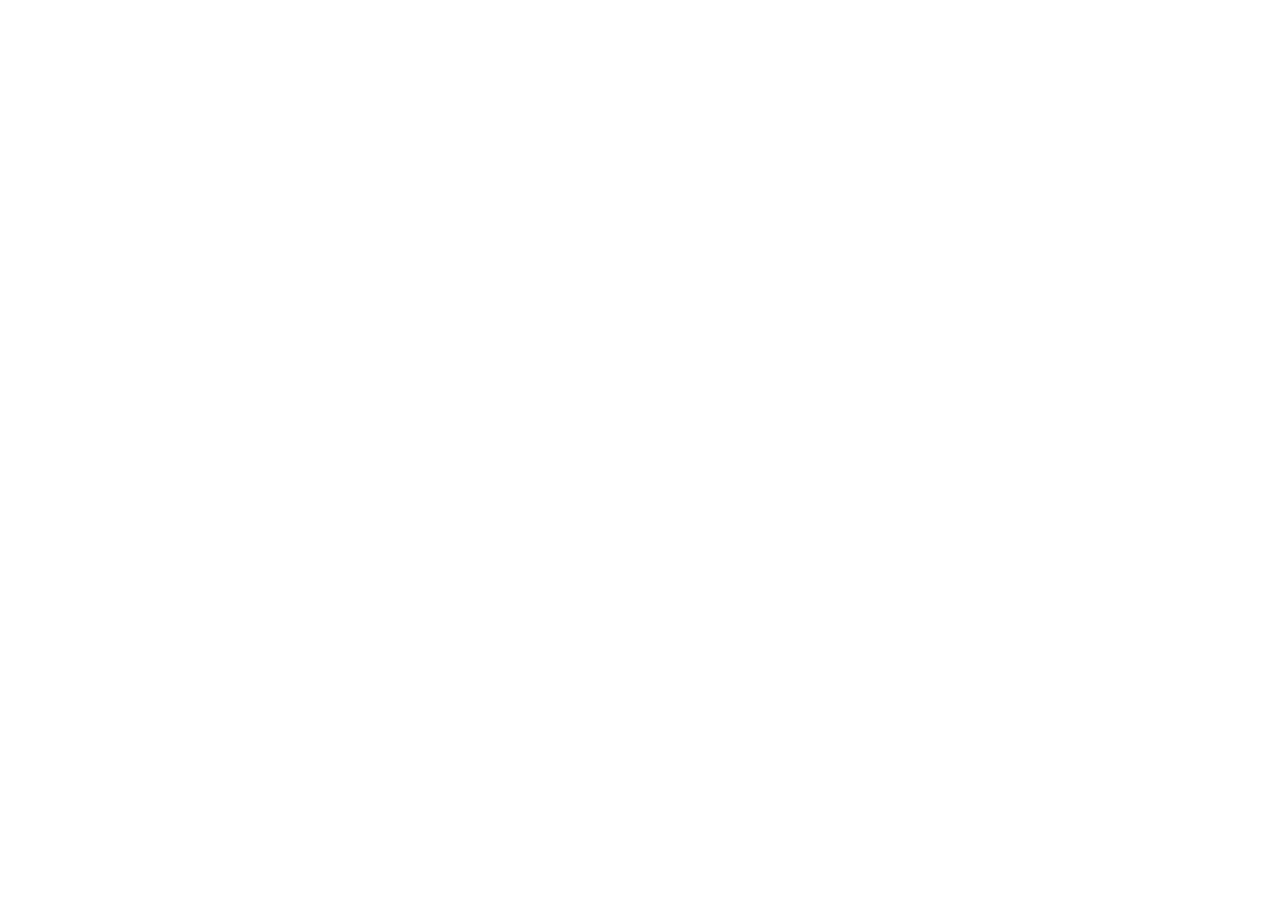
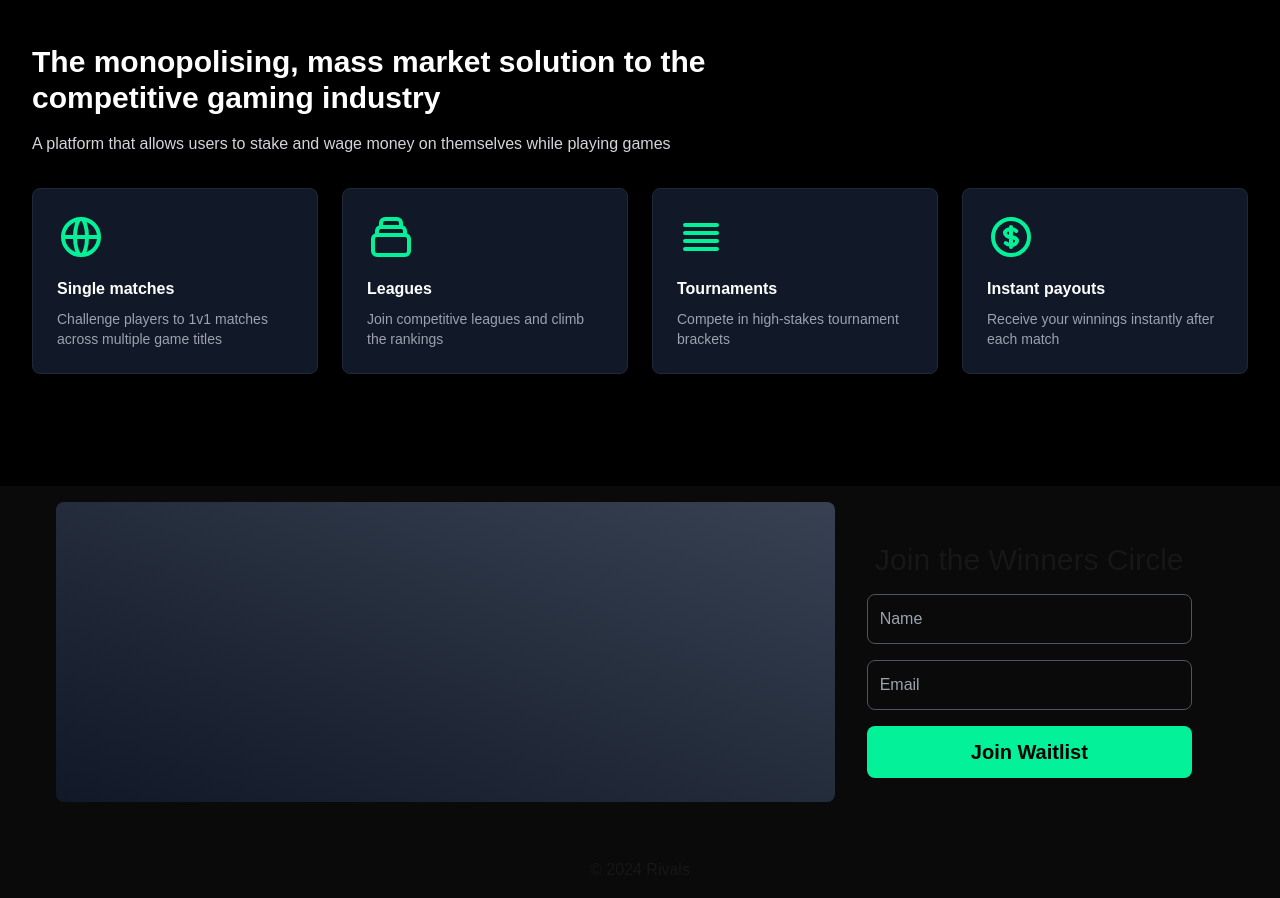
Before and after one commit to Rivals-App/rivals-landing, a Next.js app: page / in a window 1280 px wide. Shown: the part 600-1498 px from the top of the page. Before the commit the page ends 800 px from the top, so only its background shows below. Built offline with nearby package versions, Linux system fonts and the light colour scheme.

Commit message:
footer added, section added

```diff
--- /dev/null
+++ b/app/components/Footer.tsx
@@ -0,0 +1,27 @@
+import React from "react";
+import WaitlistForm from "./WaitlistForm";
+
+const Footer = () => {
+  return (
+    <div className="bottom-0 bg-[#0a0a0a]">
+      <footer className="w-full px-14 py-4 text-center">
+        <div className="flex flex-row">
+          <div className="hidden md:block w-2/3">
+            <div className="bg-gradient-to-tr from-gray-900 to-gray-700 h-[300px] rounded-lg  p-4 text-gray-800"></div>
+          </div>
+          <section className="w-full md:w-1/3 mb-20 px-8">
+            <div className="mt-10">
+              <h2 className="text-3xl font-thin mb-4">
+                Join the Winners Circle
+              </h2>
+              <WaitlistForm />
+            </div>
+          </section>
+        </div>
+        © 2024 Rivals
+      </footer>
+    </div>
+  );
+};
+
+export default Footer;
--- a/app/components/Navbar.tsx
+++ b/app/components/Navbar.tsx
@@ -4,7 +4,7 @@ import Image from "next/image";
 
 const Navbar = () => {
   return (
-    <nav className="w-full bg-transparent p-3 md:p-6">
+    <nav className="fixed w-full bg-black p-3 md:p-6">
       <div className="max-w-7xl mx-auto flex justify-between items-center">
         {/* Logo/App Name */}
         <Link href="/" className="text-2xl font-semibold text-white">
--- a/app/layout.tsx
+++ b/app/layout.tsx
@@ -3,6 +3,7 @@ import type { Metadata } from "next";
 import localFont from "next/font/local";
 import Navbar from "./components/Navbar";
 import { Analytics } from "@vercel/analytics/react";
+import Footer from "./components/Footer";
 
 const geistSans = localFont({
   src: "./fonts/GeistVF.woff",
@@ -32,6 +33,7 @@ export default function RootLayout({
       >
         <Navbar />
         {children}
+        <Footer />
       </body>
       <Analytics />
     </html>
--- a/app/not-found.tsx
+++ b/app/not-found.tsx
@@ -4,7 +4,7 @@ import Link from "next/link";
 export default function NotFound() {
   return (
     <>
-      <div className="text-black w-full h-screen bg-white">
+      <div className="text-white w-full h-screen bg-black">
         <div className="w-[50%] mx-auto min-h-screen flex flex-col items-center text-center justify-center">
           <h2 className="text-4xl md:text-6xl font-thin mb-4">
             Oops. It seems this page doesn't exist yet...
@@ -12,7 +12,7 @@ export default function NotFound() {
 
           <Link
             href="/"
-            className="w-full uppercase text-md py-2 mt-8 text-white font-thin bg-black border border-black hover:bg-transparent hover:text-black transition-all duration-150"
+            className="w-full uppercase text-md py-2 mt-8 text-black font-thin bg-white border border-white hover:bg-transparent hover:text-white transition-all duration-150"
           >
             Home
           </Link>
--- a/app/page.tsx
+++ b/app/page.tsx
@@ -3,11 +3,99 @@ import React from "react";
 import WaitlistForm from "./components/WaitlistForm";
 
 const HomePage = () => {
+  const featureCards = [
+    {
+      id: 1,
+      title: "Single matches",
+      description:
+        "Challenge players to 1v1 matches across multiple game titles",
+      icon: (
+        <svg
+          className="w-12 h-12 text-[#02F199]"
+          fill="none"
+          stroke="currentColor"
+          viewBox="0 0 24 24"
+          xmlns="http://www.w3.org/2000/svg"
+        >
+          <path
+            strokeLinecap="round"
+            strokeLinejoin="round"
+            strokeWidth={2}
+            d="M21 12a9 9 0 01-9 9m9-9a9 9 0 00-9-9m9 9H3m9 9a9 9 0 01-9-9m9 9c1.657 0 3-4.03 3-9s-1.343-9-3-9m0 18c-1.657 0-3-4.03-3-9s1.343-9 3-9m-9 9a9 9 0 019-9"
+          />
+        </svg>
+      ),
+    },
+    {
+      id: 2,
+      title: "Leagues",
+      description: "Join competitive leagues and climb the rankings",
+      icon: (
+        <svg
+          className="w-12 h-12 text-[#02F199]"
+          fill="none"
+          stroke="currentColor"
+          viewBox="0 0 24 24"
+          xmlns="http://www.w3.org/2000/svg"
+        >
+          <path
+            strokeLinecap="round"
+            strokeLinejoin="round"
+            strokeWidth={2}
+            d="M19 11H5m14 0a2 2 0 012 2v6a2 2 0 01-2 2H5a2 2 0 01-2-2v-6a2 2 0 012-2m14 0V9a2 2 0 00-2-2M5 11V9a2 2 0 012-2m0 0V5a2 2 0 012-2h6a2 2 0 012 2v2M7 7h10"
+          />
+        </svg>
+      ),
+    },
+    {
+      id: 3,
+      title: "Tournaments",
+      description: "Compete in high-stakes tournament brackets",
+      icon: (
+        <svg
+          className="w-12 h-12 text-[#02F199]"
+          fill="none"
+          stroke="currentColor"
+          viewBox="0 0 24 24"
+          xmlns="http://www.w3.org/2000/svg"
+        >
+          <path
+            strokeLinecap="round"
+            strokeLinejoin="round"
+            strokeWidth={2}
+            d="M4 6h16M4 10h16M4 14h16M4 18h16"
+          />
+        </svg>
+      ),
+    },
+    {
+      id: 4,
+      title: "Instant payouts",
+      description: "Receive your winnings instantly after each match",
+      icon: (
+        <svg
+          className="w-12 h-12 text-[#02F199]"
+          fill="none"
+          stroke="currentColor"
+          viewBox="0 0 24 24"
+          xmlns="http://www.w3.org/2000/svg"
+        >
+          <path
+            strokeLinecap="round"
+            strokeLinejoin="round"
+            strokeWidth={2}
+            d="M12 8c-1.657 0-3 .895-3 2s1.343 2 3 2 3 .895 3 2-1.343 2-3 2m0-8c1.11 0 2.08.402 2.599 1M12 8V7m0 1v8m0 0v1m0-1c-1.11 0-2.08-.402-2.599-1M21 12a9 9 0 11-18 0 9 9 0 0118 0z"
+          />
+        </svg>
+      ),
+    },
+  ];
+
   return (
-    <div className="text-white">
-      <main className="max-w-7xl mx-auto px-14 md:px-2 py-20 md:py-12">
+    <div className="bg-black text-white">
+      <main className="max-w-7xl mx-auto px-14 md:px-8 pt-36 pb-8">
+        {/* Hero section remains the same */}
         <section className="mb-20 grid grid-cols-1 md:grid-cols-2 gap-8 items-center">
-          {/* Left Column */}
           <div className="w-full text-center md:text-left">
             <h1 className="text-6xl md:text-7xl font-bold mb-6">
               Where Gamers
@@ -22,11 +110,32 @@ const HomePage = () => {
             </div>
           </div>
 
-          {/* Right Column - Email Mockup */}
           <div className="hidden md:block">
-            <div className="bg-gradient-to-tr from-gray-900 to-gray-700 h-[300px] rounded-lg shadow-xl p-4 text-gray-800">
+            <div className="bg-gradient-to-tr from-gray-900 to-gray-700 h-[300px] rounded-lg shadow-xl p-4 text-gray-800"></div>
+          </div>
+        </section>
 
-            </div>
+        {/* Features Section */}
+        <section className="mb-20">
+          <h2 className="text-3xl ld:text-4xl font-bold mb-4">
+            The monopolising, mass market solution to the <br />
+            competitive gaming industry
+          </h2>
+          <p className="text-gray-300 mb-8">
+            A platform that allows users to stake and wage money on themselves
+            while playing games
+          </p>
+          <div className="grid grid-cols-1 md:grid-cols-4 gap-6">
+            {featureCards.map((card) => (
+              <div
+                key={card.id}
+                className="p-6 bg-gray-900 rounded-lg shadow-md border border-gray-800 hover:border-[#02F199] transition-colors duration-300"
+              >
+                <div className="mb-4">{card.icon}</div>
+                <h3 className="text-white font-semibold mb-2">{card.title}</h3>
+                <p className="text-sm text-gray-400">{card.description}</p>
+              </div>
+            ))}
           </div>
         </section>
       </main>
```
